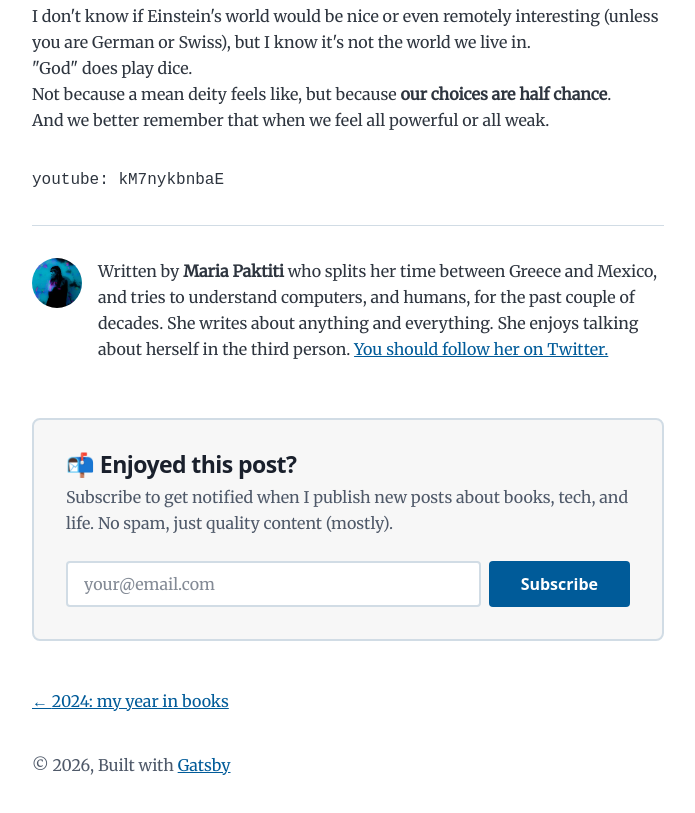
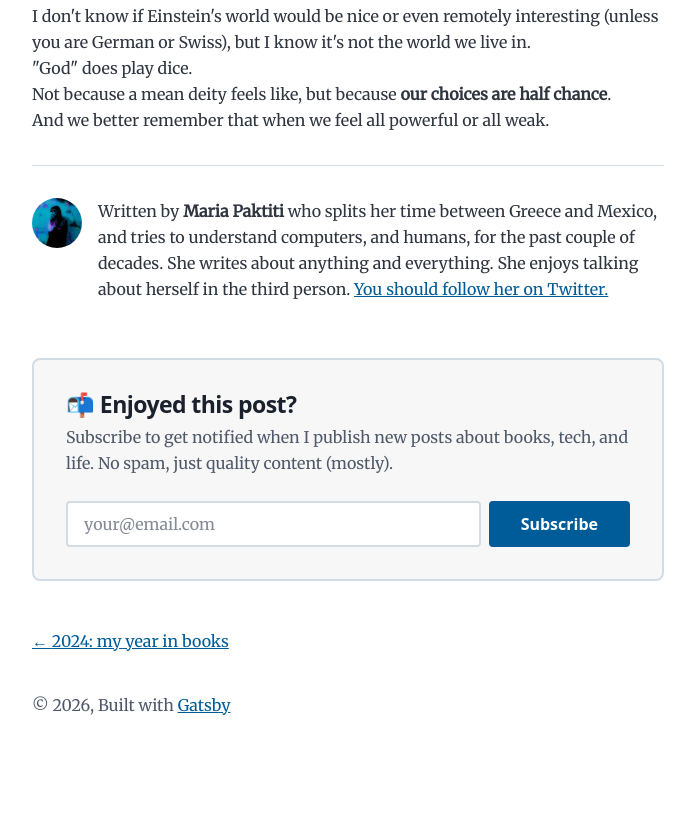
Before and after one commit to mpaktiti/blog, a Gatsby site: page /was-einstein-religious/ in a window 1280 px wide. Shown: the part 2607-3420 px from the top of the page, without its empty margins (292-987 px from the left). After the commit the page ends 3388 px from the top, so only its background shows below. Built offline with nearby package versions, Linux system fonts and the light colour scheme; Gatsby itself is replaced by a stand-in of ours.

Commit message:
Remove youtube video

```diff
--- a/content/blog/was-einstein-religious/index.md
+++ b/content/blog/was-einstein-religious/index.md
@@ -30,5 +30,3 @@ I don't know if Einstein's world would be nice or even remotely interesting (unl
 "God" does play dice.\
 Not because a mean deity feels like, but because **our choices are half chance**.\
 And we better remember that when we feel all powerful or all weak.
-
-`youtube: kM7nykbnbaE`
```
